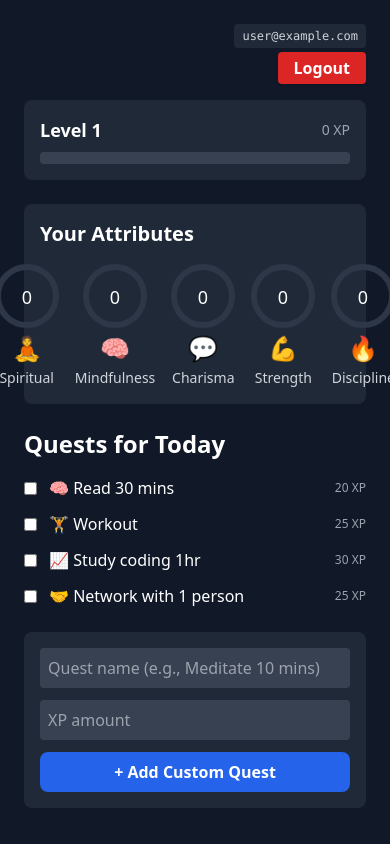
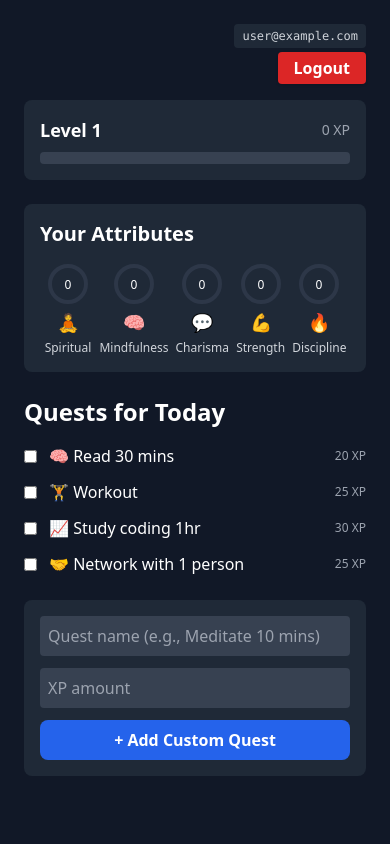
Before and after one commit to bemnetbeshah/solo-leveling-real-life, a React (Create React App) app: page / in a window 390 px wide. Built offline with nearby package versions, Linux system fonts and the light colour scheme; no server answers; the database is empty; sample sign-in values are in the browser's storage.

Commit message:
Enhance AttributeCircle component for responsive design and improve layout (#12)

```diff
--- a/src/App.js
+++ b/src/App.js
@@ -5,16 +5,26 @@ import { loadUserData, saveUserData } from "./firestoreHelpers";
 
 // AttributeCircle component for circular attribute display
 function AttributeCircle({ icon, label, value, color }) {
-  // Clamp value between 0 and 100
+  // Responsive: detect if screen width is less than 640px (Tailwind's sm breakpoint)
+  const [isMobile, setIsMobile] = useState(() => window.innerWidth < 640);
+
+  useEffect(() => {
+    const handleResize = () => setIsMobile(window.innerWidth < 640);
+    window.addEventListener("resize", handleResize);
+    return () => window.removeEventListener("resize", handleResize);
+  }, []);
+
+  // Set values based on screen size
+  const radius = isMobile ? 20 : 32;
+  const stroke = isMobile ? 4 : 6;
+  const fontSize = isMobile ? 12 : 18;
   const percent = Math.max(0, Math.min(100, value));
-  const radius = 32;
-  const stroke = 6;
   const normalizedRadius = radius - stroke / 2;
   const circumference = normalizedRadius * 2 * Math.PI;
   const offset = circumference - (percent / 100) * circumference;
 
   return (
-    <div className="flex flex-col items-center mx-2">
+    <div className="flex flex-col items-center mx-1 sm:mx-2" style={{ minWidth: isMobile ? 48 : 72 }}>
       <svg height={radius * 2} width={radius * 2}>
         <circle
           stroke="#2d3748"
@@ -41,14 +51,14 @@ function AttributeCircle({ icon, label, value, color }) {
           y="54%"
           textAnchor="middle"
           dy=".3em"
-          fontSize="18"
+          fontSize={fontSize}
           fill="#fff"
         >
           {percent}
         </text>
       </svg>
-      <span className="text-2xl mt-1" title={label}>{icon}</span>
-      <span className="capitalize text-sm mt-1 text-gray-300">{label}</span>
+      <span className={isMobile ? "text-lg mt-1" : "text-2xl mt-1"} title={label}>{icon}</span>
+      <span className={isMobile ? "capitalize text-xs mt-1 text-gray-300" : "capitalize text-sm mt-1 text-gray-300"}>{label}</span>
     </div>
   );
 }
@@ -272,7 +282,7 @@ function App() {
       {/* Attributes section */}
       <div className="bg-gray-800 rounded-lg p-4 mb-6">
         <h2 className="text-xl font-bold mb-4">Your Attributes</h2>
-        <div className="flex flex-row justify-center items-center">
+        <div className="flex flex-row justify-center items-center overflow-x-auto">
           <AttributeCircle icon="🧘" label="spiritual" value={stats.spiritual} color="#a78bfa" />
           <AttributeCircle icon="🧠" label="mindfulness" value={stats.mindfulness} color="#34d399" />
           <AttributeCircle icon="💬" label="charisma" value={stats.charisma} color="#fbbf24" />
```
